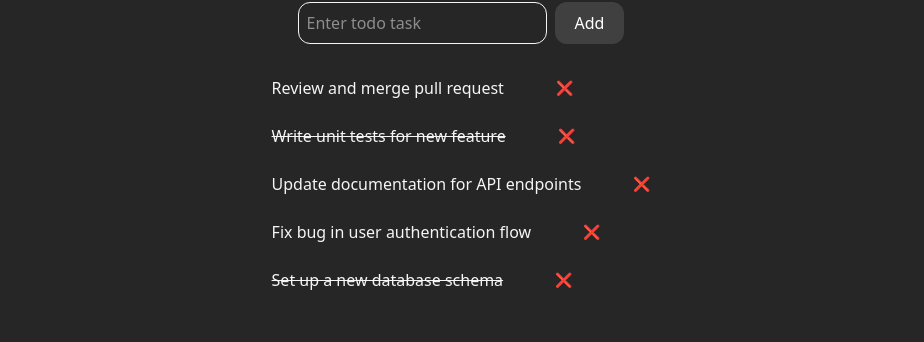
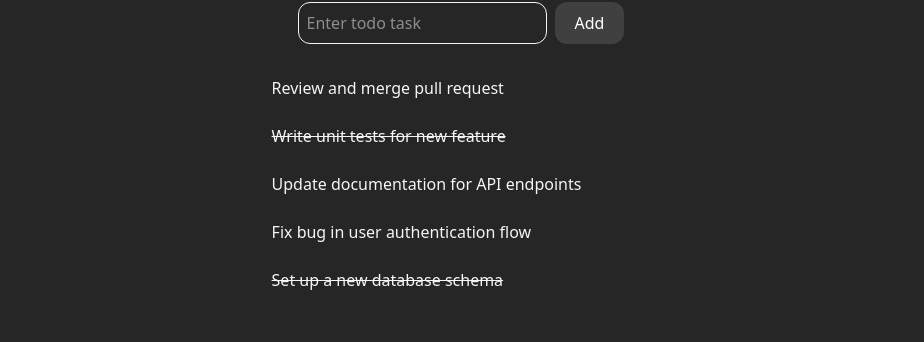
Before and after one commit to cvemir369/todo-or-not-todo, a React (Vite) app: page / in a window 1280 px wide. Shown: the part 130-472 px from the top of the page, without its empty margins (179-1103 px from the left). Built offline with nearby package versions, Linux system fonts and the light colour scheme.

Commit message:
Update TodoDelete.tsx

```diff
--- a/src/components/TodoDelete.tsx
+++ b/src/components/TodoDelete.tsx
@@ -11,7 +11,7 @@ export default function TodoDelete({ todoId, onDelete }: TodoDeleteProps) {
   return (
     <button title="Delete"
             className="opacity-100 md:opacity-0 group-hover:opacity-100 transition-opacity duration-500 delay-200 hover:cursor-pointer text-sm"
-            onClick={(e) => { handleDelete(); e.stopPropagation(); }} className="hover:cursor-pointer text-sm">
+            onClick={(e) => { handleDelete(); e.stopPropagation(); }}>
       ❌
     </button>
   );
```
